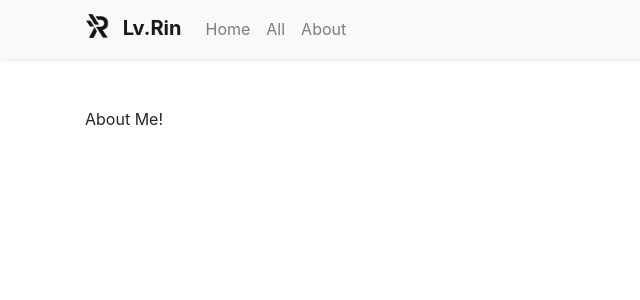
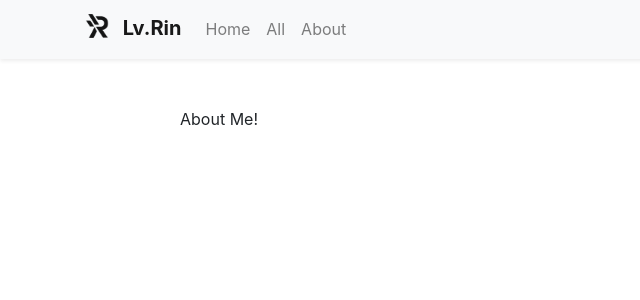
Before and after one commit to levelrin/Blog, a Jekyll site: the page built from pages/about.md, in a window 1280 px wide. Shown: the top 300 px of the page, without its empty margins (0-640 px from the left). Built offline with Jekyll 4.4.1, drawn with Linux system fonts in a browser that asks for light colours.

Commit message:
Increase the left-right margin of the site.

```diff
--- a/_layouts/default.html
+++ b/_layouts/default.html
@@ -16,7 +16,11 @@
     {% include navigationBar.html %}
     <div class="mt-5"></div>
     <div class="container">
-      {{ content }}
+      <div class="row">
+        <div class="col"></div>
+        <div class="col-10">{{ content }}</div>
+        <div class="col"></div>
+      </div>
     </div>
     <script src="https://code.jquery.com/jquery-3.5.1.slim.min.js" integrity="sha384-DfXdz2htPH0lsSSs5nCTpuj/zy4C+OGpamoFVy38MVBnE+IbbVYUew+OrCXaRkfj" crossorigin="anonymous"></script>
     <script src="https://cdn.jsdelivr.net/npm/popper.js@1.16.0/dist/umd/popper.min.js" integrity="sha384-Q6E9RHvbIyZFJoft+2mJbHaEWldlvI9IOYy5n3zV9zzTtmI3UksdQRVvoxMfooAo" crossorigin="anonymous"></script>
```
